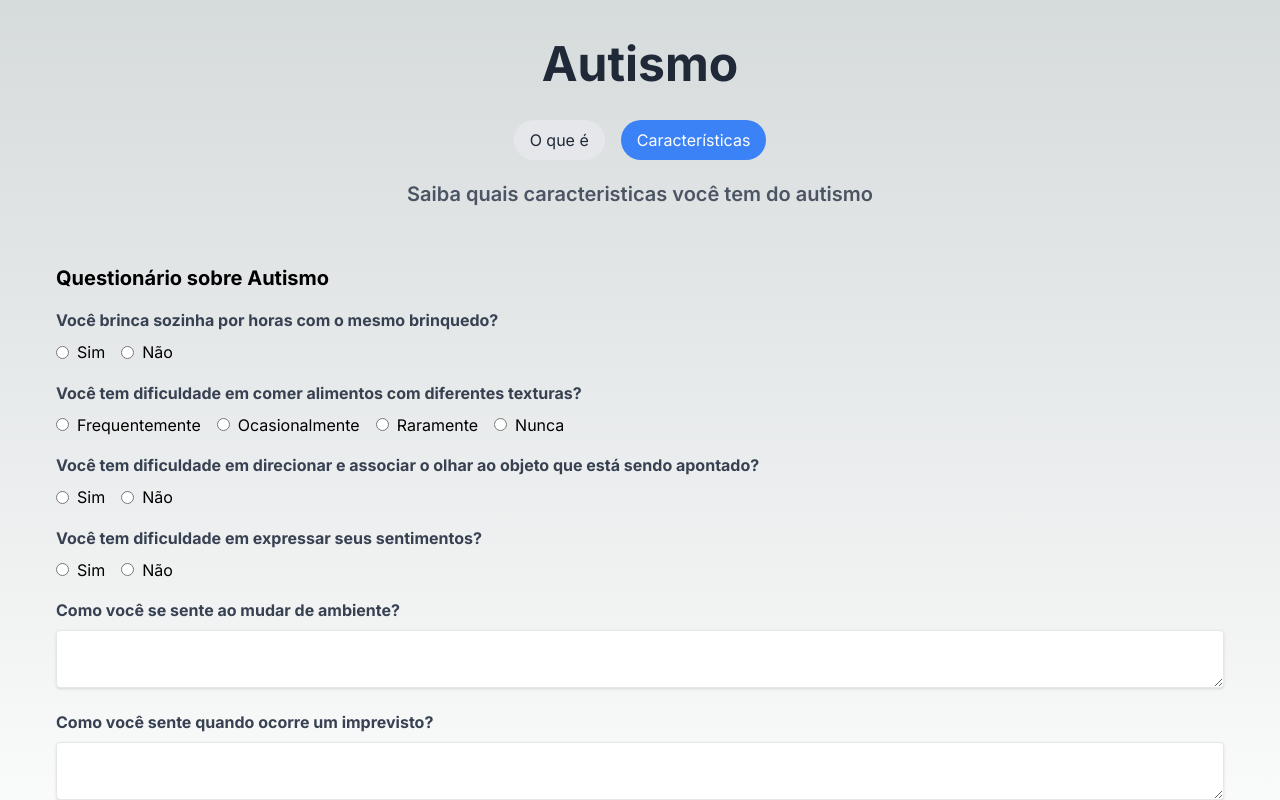
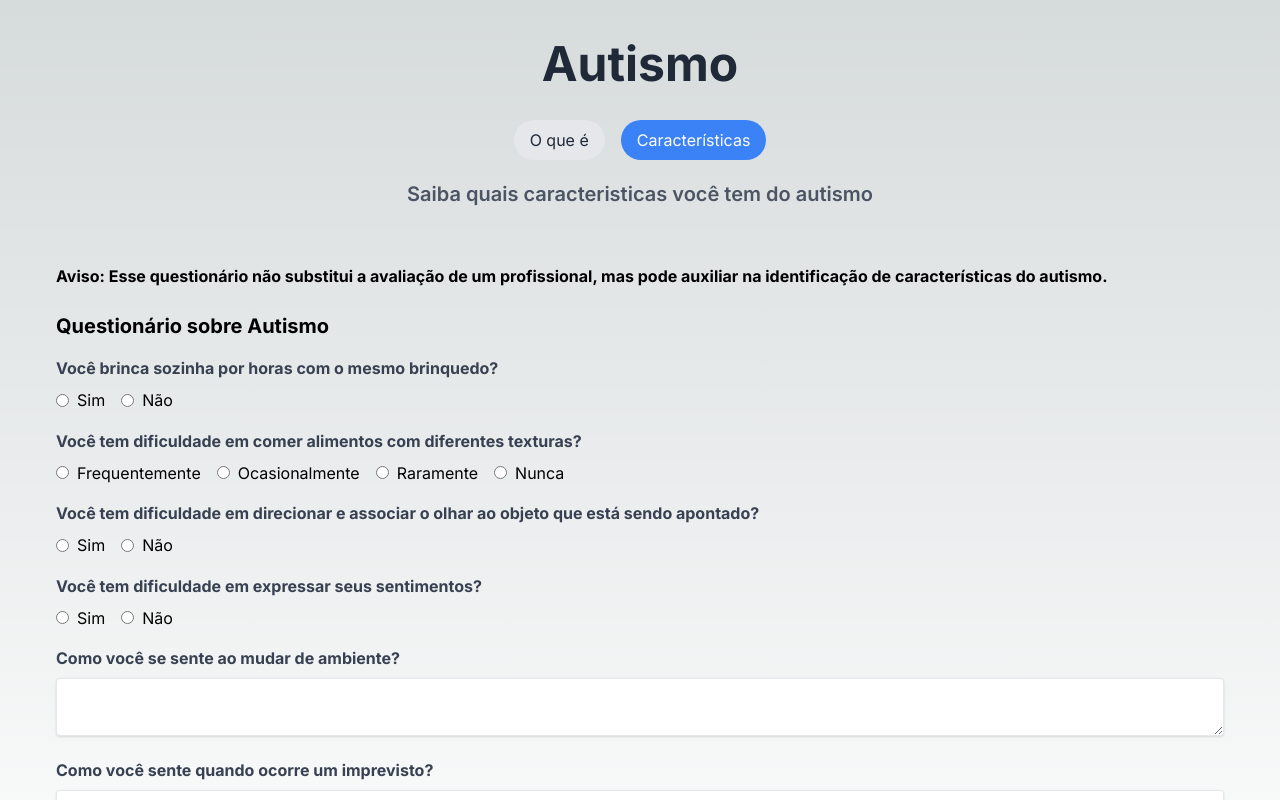
Before and after one commit to Maycon40/ia_ajudando_autismo, a Next.js app: page / in a window 1280 px wide. Both pictures are taken after a click on the item "Características". Shown: the top 800 px of the page. Built offline with nearby package versions, Linux system fonts and the light colour scheme; no server answers.

Commit message:
commit 12

```diff
--- a/src/components/Characteristics/index.js
+++ b/src/components/Characteristics/index.js
@@ -32,6 +32,7 @@ export default function CharacteristicsForm({ apiKey }) {
 
     return (
         <form onSubmit={handleSubmit} className="container mx-auto p-4">
+            <p className="font-bold mb-6">Aviso: Esse questionário não substitui a avaliação de um profissional, mas pode auxiliar na identificação de características do autismo.</p>
             <h2 className="text-xl font-bold mb-4">Questionário sobre Autismo</h2>
             {questionsFormCharacteristics.map((question, index) => (
                 <div key={index} className="mb-4">
```
